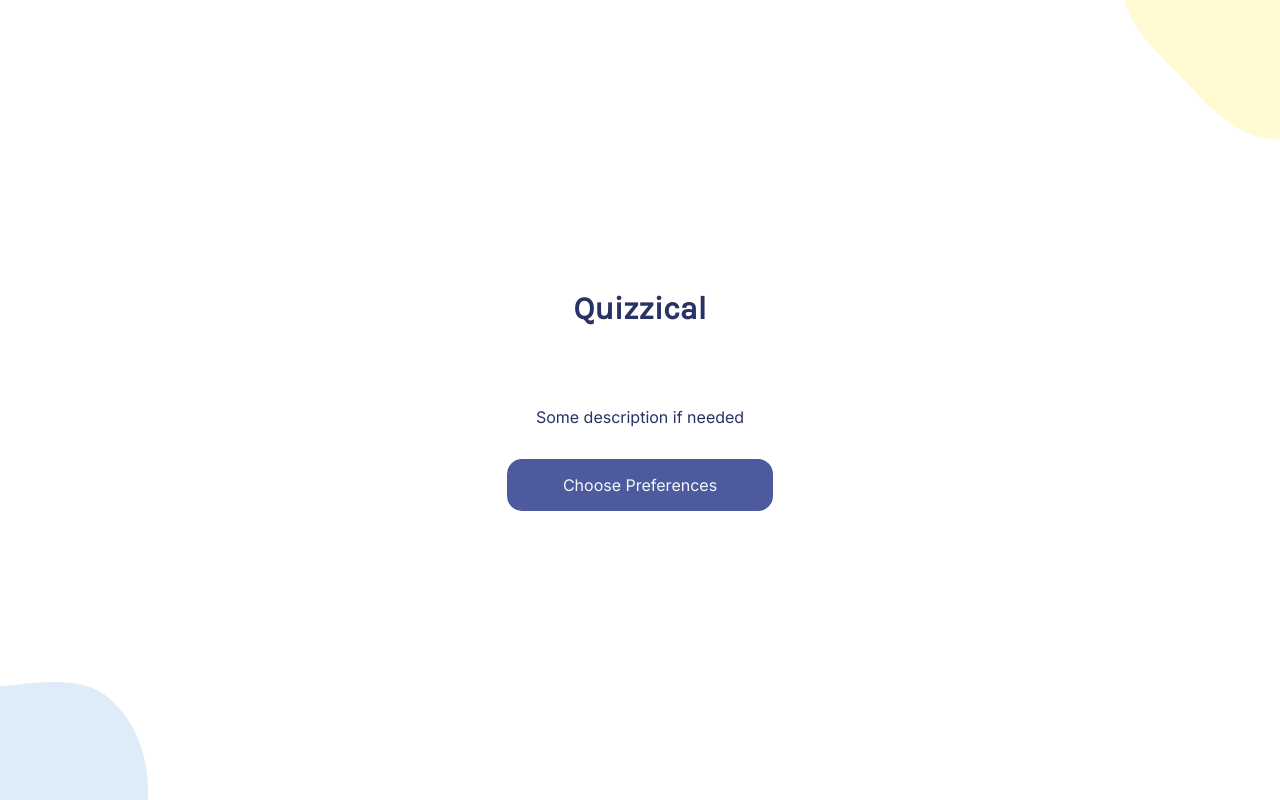
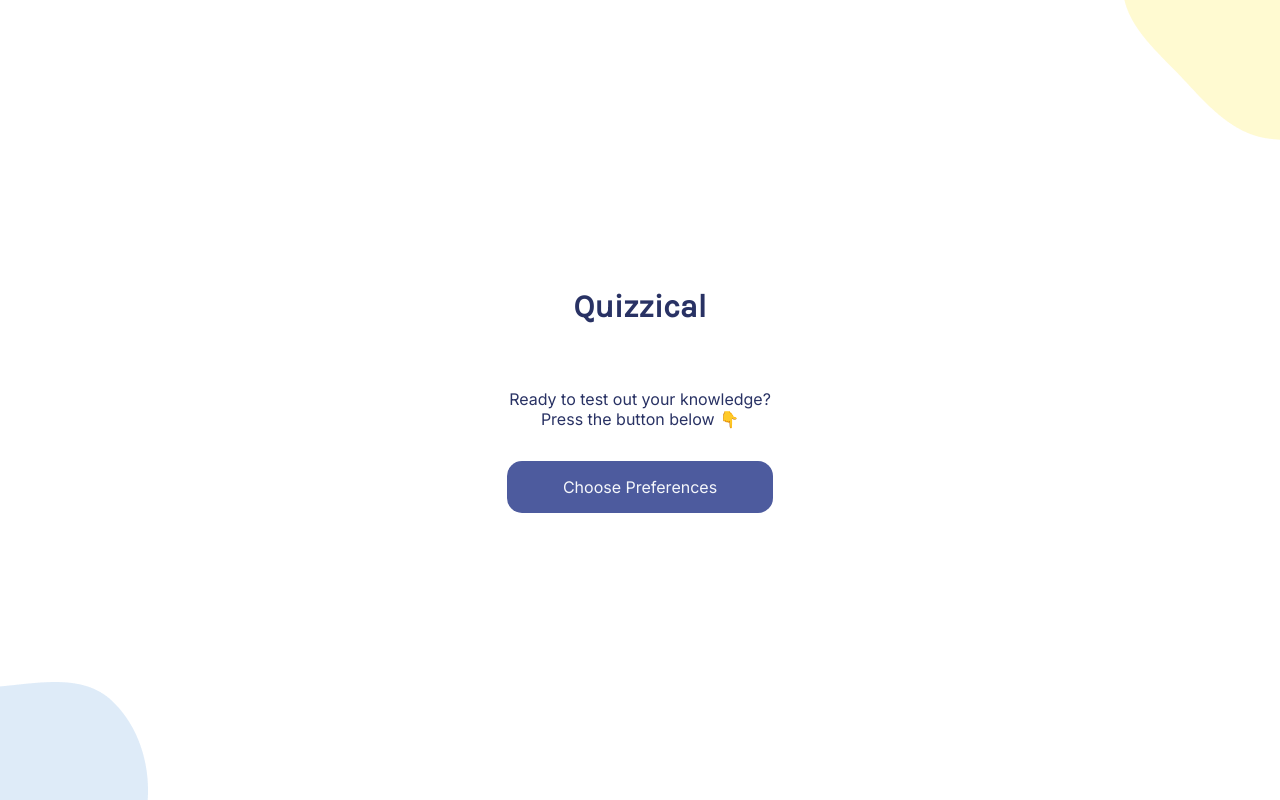
Before and after one commit to kailashchoudhary11/quizzical-react, a React (Vite) app: page / in a window 1280 px wide. Built offline with nearby package versions, Linux system fonts and the light colour scheme.

Commit message:
Feature to show Last 5 Scores

```diff
--- a/src/App.jsx
+++ b/src/App.jsx
@@ -6,9 +6,10 @@ import Questions from "./components/Questions";
 
 export default function () {
 
+	const [apiUrl, setApiUrl] = React.useState("");
 	const [currentState, setCurrentState] = React.useState(gameState.open);
-	const [apiUrl, setApiUrl] = React.useState("");
 	const [data, setData] = React.useState([]);
+	const [prevScores, setPrevScores] = React.useState(JSON.parse(localStorage.getItem("prev-scores")) || []);
 	const [score, setScore] = React.useState(0);
 
 	function newQuiz() {
@@ -23,6 +24,7 @@ export default function () {
 			{currentState === gameState.open &&
 				<Home
 					setGameState={setCurrentState}
+					prevScores={prevScores}
 				/>
 			}
 
@@ -38,8 +40,10 @@ export default function () {
 					apiUrl={apiUrl}
 					data={data}
 					newQuiz={newQuiz}
+					prevScores={prevScores}
 					score={score}
 					setData={setData}
+					setPrevScores={setPrevScores}
 					setScore={setScore}
 					setState={setCurrentState}
 					state={currentState}
--- a/src/components/Home.css
+++ b/src/components/Home.css
@@ -8,24 +8,31 @@
 }
 
 .title {
-    font-family: 'Karla';
+    font-family: "Karla";
+}
+
+.last-scores {
+    font-size: 1rem;
+    color: green;
+    margin-bottom: 1rem;
+    text-align: left;
 }
 
 .desc {
-    font-family: 'Inter';
-    margin-top: 1rem;
+    font-family: "Inter";
     margin-bottom: 2rem;
+    text-align: center;
 }
 
 .choose-btn {
-    background: #4D5B9E;
+    background: #4d5b9e;
     border-radius: 15px;
     border: none;
-    font-family: 'Inter';
+    font-family: "Inter";
     font-weight: 500;
     font-size: 1rem;
     text-align: center;
-    color: #F5F7FB;
+    color: #f5f7fb;
     padding: 1rem 3.5rem;
     cursor: pointer;
 }
--- a/src/components/Home.jsx
+++ b/src/components/Home.jsx
@@ -2,12 +2,21 @@ import "./Home.css";
 import { gameState } from "../utils";
 
 export default function Home(props) {
-    const {setGameState} = props
+    const { prevScores, setGameState } = props;
+    const prevScoresTxt = prevScores.join(", ");
 
     return (
         <div className="start-container">
             <h1 className="title">Quizzical</h1>
-            <p className="desc">Some description if needed</p>
+            {
+                prevScores.length > 0 &&
+                <p className="last-scores">Previous Scores: [{prevScoresTxt}]</p>
+            }
+            <p className="desc">
+                Ready to test out your knowledge?
+                <br />
+                Press the button below 👇
+            </p>
             <button className="choose-btn" onClick={() => setGameState(gameState.select)}>Choose Preferences</button>
         </div>
     );
--- a/src/components/Questions.jsx
+++ b/src/components/Questions.jsx
@@ -4,7 +4,7 @@ import Question from "./Question";
 import React from "react";
 
 export default function Questions(props) {
-    const { apiUrl, data, newQuiz, score, setData, setScore, setState, state } = props;
+    const { apiUrl, data, newQuiz, prevScores, score, setData, setPrevScores, setScore, setState, state } = props;
 
     const [loading, setLoading] = React.useState(true);
     const [confirmCheck, setConfirmCheck] = React.useState(false);
@@ -80,7 +80,17 @@ export default function Questions(props) {
 
     function handleCheckBtnClick(event) {
         setState(gameState.close);
-        setScore(calculateScore());
+        const tempScore = calculateScore();
+        setScore(tempScore);
+        setPrevScores(prev => {
+            const temp = prev;
+            if (temp.length >= 5) {
+                temp.pop();
+            }
+            temp.unshift(`${tempScore}/${totalScore}`);
+            localStorage.setItem("prev-scores", JSON.stringify(temp));
+            return temp;
+        });
     }
 
     function calculateScore() {
```
